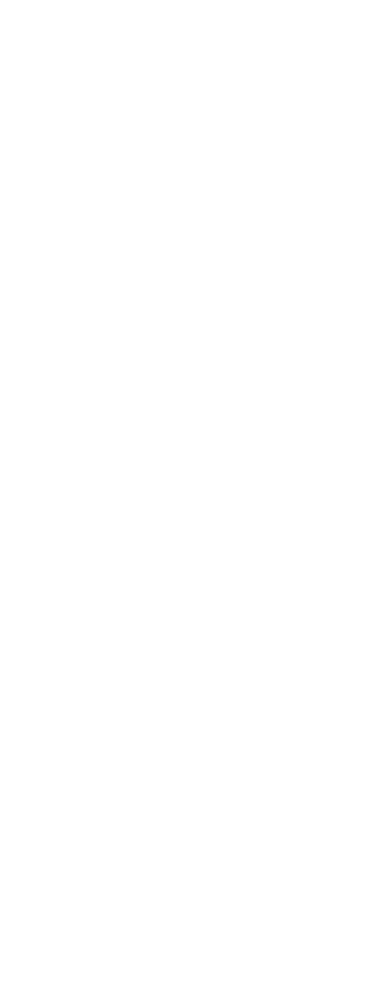
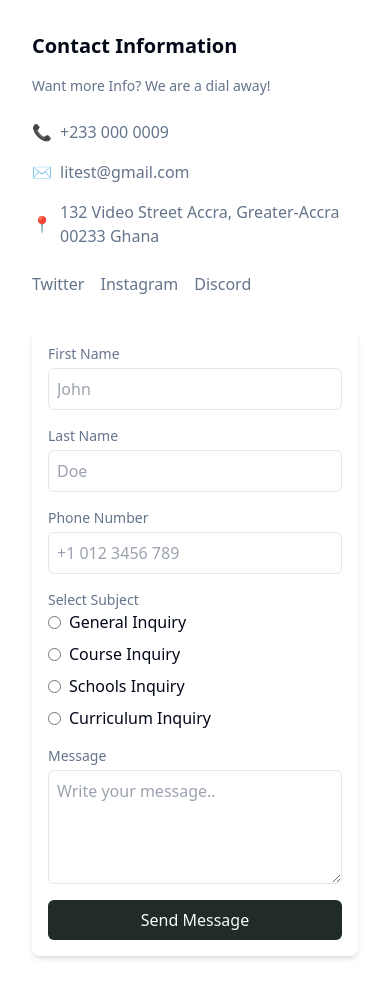
Before and after one commit to mestafrica/DigiCurriculum, a React (Vite) app in the folder frontend/: page /contact in a window 390 px wide. Before the commit this address had no page. Before the commit the page ends 844 px from the top, so only its background shows below. Built offline with nearby package versions, Linux system fonts and the light colour scheme; a web font is replaced by a local one.

Commit message:
responsiveness edit

```diff
--- a/frontend/src/App.jsx
+++ b/frontend/src/App.jsx
@@ -5,6 +5,7 @@
 import CompleteSignup from "./pages/register/OtpPage";
 import Profile from "./pages/register/Profile";
 import SignIn from "./pages/register/Login";
+import ContactForm from "./components/Contacts/contacts";
 
 const routes = [
   { path: "/", element: <Home /> },
@@ -12,6 +13,7 @@
   { path: "/profile", element: <Profile /> },
   { path: "/completesignup", element: <CompleteSignup /> },
   { path: "/signin", element: <SignIn /> },
+  { path: "/contact", element: <ContactForm /> },
 ];
 
 function App() {
--- /dev/null
+++ b/frontend/src/components/Contacts/contacts.jsx
@@ -0,0 +1,247 @@
+import React, { useState } from "react";
+
+const ContactForm = () => {
+  // State to store form data
+  const [formData, setFormData] = useState({
+    firstName: "",
+    lastName: "",
+    phone: "",
+    subject: "",
+    message: "",
+  });
+
+  // State to manage form submission status
+  const [isSubmitting, setIsSubmitting] = useState(false);
+  const [errorMessage, setErrorMessage] = useState("");
+  const [successMessage, setSuccessMessage] = useState("");
+
+  // Handle input change
+  const handleChange = (e) => {
+    const { name, value } = e.target;
+    setFormData((prevData) => ({
+      ...prevData,
+      [name]: value,
+    }));
+  };
+
+  // Handle form submission
+  const handleSubmit = async (e) => {
+    e.preventDefault();
+    setIsSubmitting(true);
+    setErrorMessage("");
+    setSuccessMessage("");
+
+    try {
+      // Replace with your API endpoint
+      const response = await fetch("https://your-api-endpoint.com/contact", {
+        method: "POST",
+        headers: {
+          "Content-Type": "application/json",
+        },
+        body: JSON.stringify(formData),
+      });
+
+      if (response.ok) {
+        setSuccessMessage("Your message has been sent successfully!");
+        setFormData({
+          firstName: "",
+          lastName: "",
+          phone: "",
+          subject: "",
+          message: "",
+        });
+      } else {
+        throw new Error("Something went wrong. Please try again.");
+      }
+    } catch (error) {
+      setErrorMessage(error.message);
+    } finally {
+      setIsSubmitting(false);
+    }
+  };
+
+  return (
+    <div className="grid grid-cols-1 md:grid-cols-3 p-8 bg-background gap-8">
+     <div className="md:col-span-1">
+        <h2 className="text-xl md:text-2xl font-bold mb-4">
+          Contact Information
+        </h2>
+        <p className="text-sm md:text-base text-muted-foreground mb-6">
+          Want more Info? We are a dial away!
+        </p>
+        <div className="flex items-center mb-4">
+          <span className="mr-2">📞</span>
+          <span className="text-muted-foreground">+233 000 0009</span>
+        </div>
+        <div className="flex items-center mb-4">
+          <span className="mr-2">✉️</span>
+          <span className="text-muted-foreground">litest@gmail.com</span>
+        </div>
+        <div className="flex items-center mb-4">
+          <span className="mr-2">📍</span>
+          <span className="text-muted-foreground">
+            132 Video Street Accra, Greater-Accra 00233 Ghana
+          </span>
+        </div>
+        <div className="flex space-x-4 mt-6">
+          <a href="#" className="text-muted-foreground hover:text-primary">
+            Twitter
+          </a>
+          <a href="#" className="text-muted-foreground hover:text-primary">
+            Instagram
+          </a>
+          <a href="#" className="text-muted-foreground hover:text-primary">
+            Discord
+          </a>
+        </div>
+      </div>
+      <div className="md:col-span-2">
+        <form
+          className="bg-card p-4 md:p-6 rounded-lg shadow-md"
+          onSubmit={handleSubmit}
+        >
+          <div className="mb-4">
+            <label
+              className="block text-sm font-medium text-muted-foreground"
+              htmlFor="first-name"
+            >
+              First Name
+            </label>
+            <input
+              className="mt-1 block w-full border border-border rounded-md p-2"
+              type="text"
+              id="first-name"
+              name="firstName"
+              value={formData.firstName}
+              onChange={handleChange}
+              placeholder="John"
+              required
+            />
+          </div>
+          <div className="mb-4">
+            <label
+              className="block text-sm font-medium text-muted-foreground"
+              htmlFor="last-name"
+            >
+              Last Name
+            </label>
+            <input
+              className="mt-1 block w-full border border-border rounded-md p-2"
+              type="text"
+              id="last-name"
+              name="lastName"
+              value={formData.lastName}
+              onChange={handleChange}
+              placeholder="Doe"
+              required
+            />
+          </div>
+          <div className="mb-4">
+            <label
+              className="block text-sm font-medium text-muted-foreground"
+              htmlFor="phone"
+            >
+              Phone Number
+            </label>
+            <input
+              className="mt-1 block w-full border border-border rounded-md p-2"
+              type="tel"
+              id="phone"
+              name="phone"
+              value={formData.phone}
+              onChange={handleChange}
+              placeholder="+1 012 3456 789"
+              required
+            />
+          </div>
+          <div className="mb-4">
+            <label className="block text-sm font-medium text-muted-foreground">
+              Select Subject
+            </label>
+            <div className="flex flex-col md:flex-row space-y-2 md:space-y-0 md:space-x-4">
+              <label className="flex items-center">
+                <input
+                  type="radio"
+                  name="subject"
+                  value="general"
+                  checked={formData.subject === "general"}
+                  onChange={handleChange}
+                  className="mr-2"
+                  required
+                />
+                General Inquiry
+              </label>
+              <label className="flex items-center">
+                <input
+                  type="radio"
+                  name="subject"
+                  value="course"
+                  checked={formData.subject === "course"}
+                  onChange={handleChange}
+                  className="mr-2"
+                  required
+                />
+                Course Inquiry
+              </label>
+              <label className="flex items-center">
+                <input
+                  type="radio"
+                  name="subject"
+                  value="schools"
+                  checked={formData.subject === "schools"}
+                  onChange={handleChange}
+                  className="mr-2"
+                  required
+                />
+                Schools Inquiry
+              </label>
+              <label className="flex items-center">
+                <input
+                  type="radio"
+                  name="subject"
+                  value="curriculum"
+                  checked={formData.subject === "curriculum"}
+                  onChange={handleChange}
+                  className="mr-2"
+                  required
+                />
+                Curriculum Inquiry
+              </label>
+            </div>
+          </div>
+          <div className="mb-4">
+            <label
+              className="block text-sm font-medium text-muted-foreground"
+              htmlFor="message"
+            >
+              Message
+            </label>
+            <textarea
+              className="mt-1 block w-full border border-border rounded-md p-2"
+              id="message"
+              name="message"
+              value={formData.message}
+              onChange={handleChange}
+              rows="4"
+              placeholder="Write your message.."
+              required
+            ></textarea>
+          </div>
+          {errorMessage && <p className="text-red-500 mb-4">{errorMessage}</p>}
+          {successMessage && (
+            <p className="text-green-500 mb-4">{successMessage}</p>
+          )}
+          <button
+            type="submit"
+            className="bg-primary text-primary-foreground hover:bg-primary/80 px-4 py-2 rounded-md w-full md:w-auto"
+            disabled={isSubmitting}
+          >
+            {isSubmitting ? "Sending..." : "Send Message"}
+          </button>
+        </form>
+      </div>
+    </div>
+  );
+};
+
+export default ContactForm;
--- a/frontend/src/components/Navbar/navbar.jsx
+++ b/frontend/src/components/Navbar/navbar.jsx
@@ -123,7 +123,7 @@
           <Link to="#" className="text-primary font-medium mx-4">
             About Us
           </Link>
-          <Link to="#" className="text-primary font-medium mx-4">
+          <Link to="/contact" className="text-primary font-medium mx-4">
             Contact
           </Link>
         </div>
--- a/frontend/src/components/features/featurestwo.jsx
+++ b/frontend/src/components/features/featurestwo.jsx
@@ -23,7 +23,7 @@
               />
               <img className="size-full md:w-1/2 p-4" src={Image4} alt="Image 4" />
             </div>
-            <div className="flex justify-center p-6  mt-6 md:mt-8">
+            <div className="flex justify-center p-6 mt-6 md:mt-8">
               <img className="w-full md:w-2/3" src={Check} alt="Check" />
             </div>
             <div className="mt-8 md:mt-12 flex items-center justify-between">
```
Also changed, not shown: frontend/src/assets/images/bg.png (added), frontend/src/assets/images/bg2.png (added), frontend/src/components/features/features.jsx (line endings or trailing spaces).
